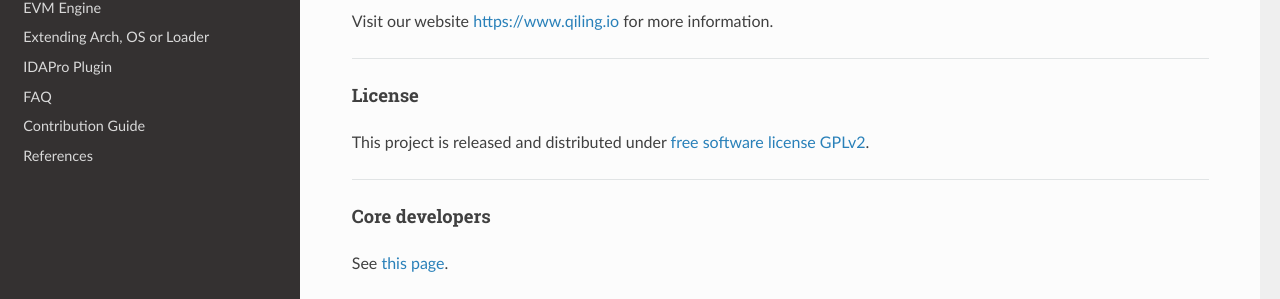
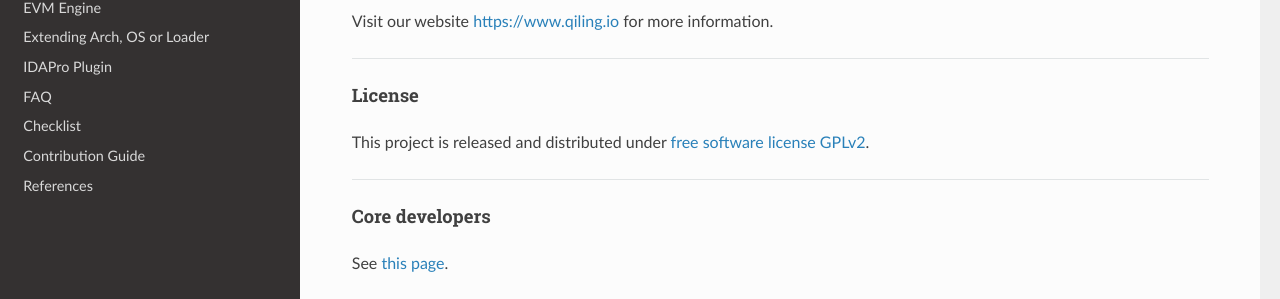
Before and after one commit to qilingframework/rtfd.io, an MkDocs documentation site: the page built from docs/index.md, in a window 1280 px wide and 1076 px high. Shown: the part 647-946 px from the top of the window. Built offline with MkDocs 1.6.1, drawn with Linux system fonts in a browser that asks for light colours; nearby versions of some CDN libraries.

Commit message:
update checklist

```diff
--- a/mkdocs.yml
+++ b/mkdocs.yml
@@ -33,5 +33,6 @@ nav:
 - 'Extending Arch, OS or Loader': 'extension.md'
 - 'IDAPro Plugin': 'ida.md'
 - 'FAQ': 'faq.md'
+- 'Checklist': 'checklist.md'
 - 'Contribution Guide': 'contribution.md'
 - 'References': 'references.md'
```
